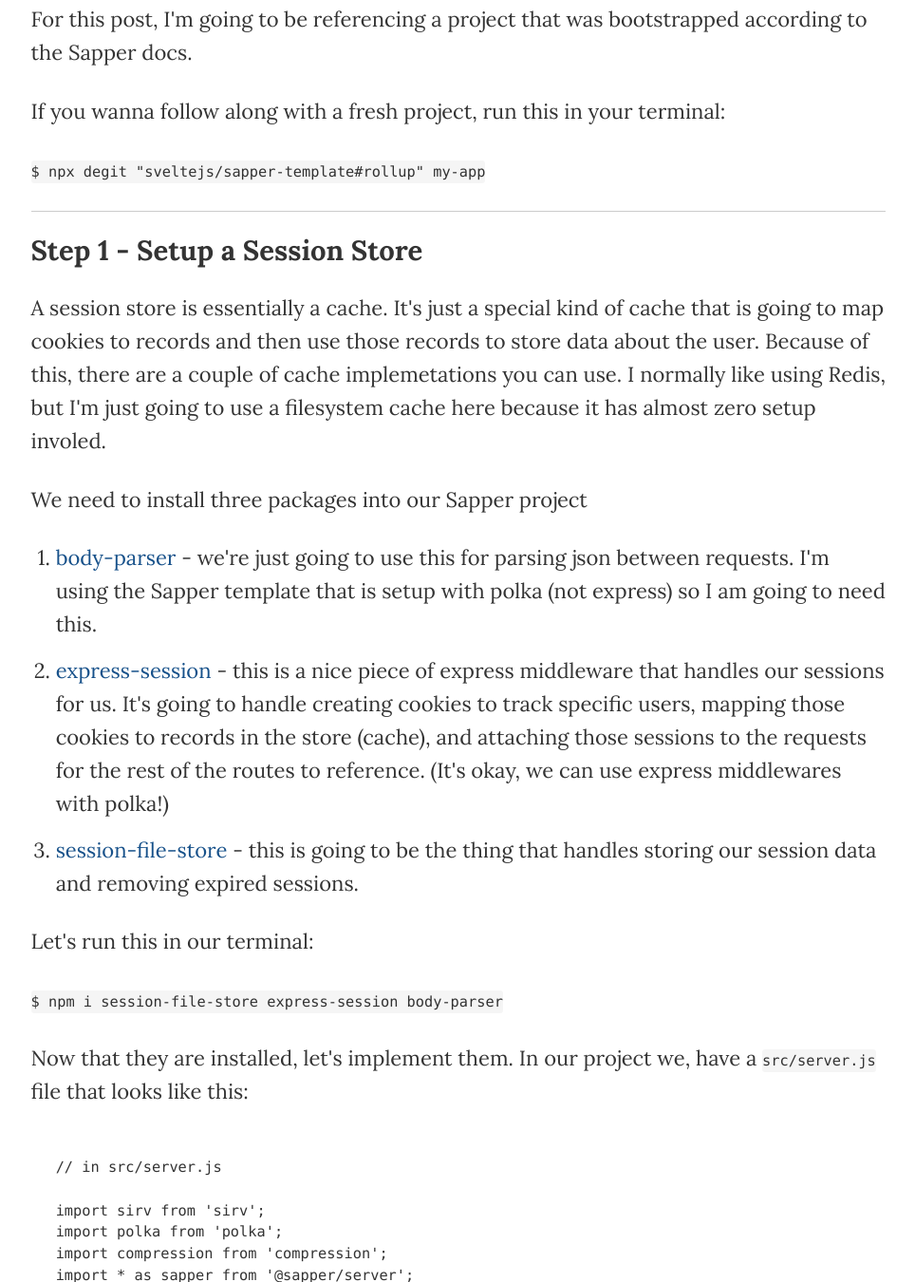
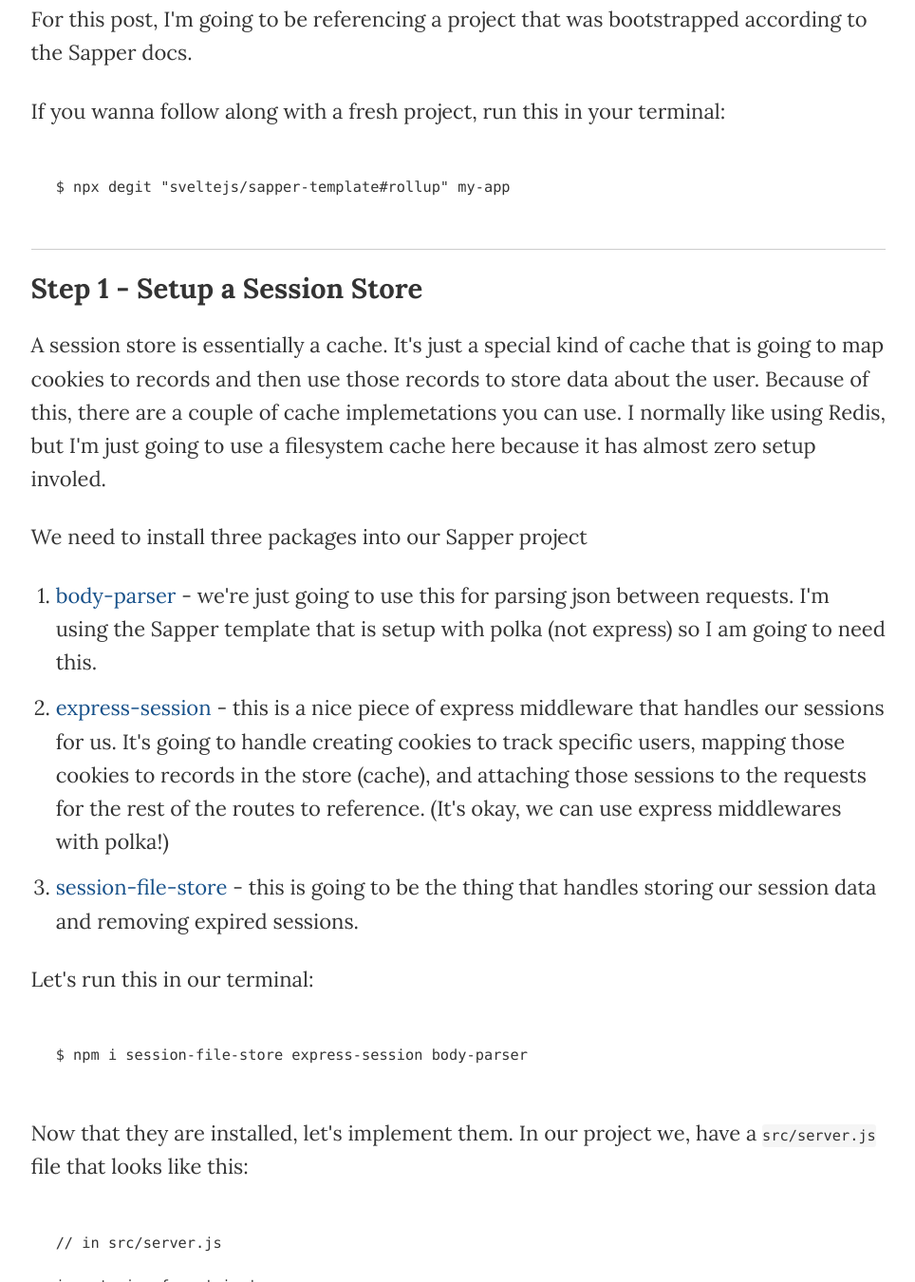
Before and after one commit to mrkutly/blog, a Gatsby site: page /sapper-authenticated-sessions/ in a window 1280 px wide. Shown: the part 4862-6212 px from the top of the page at 95% size, without its empty margins (157-1121 px from the left). Built offline with nearby package versions, Linux system fonts and the light colour scheme; Gatsby itself is replaced by a stand-in of ours; some packages are replaced by stand-ins of ours; code samples lack their colours.

Commit message:
use code blocks for terminal commands

````diff
--- a/src/posts/sapper-authenticated-sessions/index.md
+++ b/src/posts/sapper-authenticated-sessions/index.md
@@ -137,7 +137,9 @@ For this post, I'm going to be referencing a project that was bootstrapped accor
 
 If you wanna follow along with a fresh project, run this in your terminal:
 
-`$ npx degit "sveltejs/sapper-template#rollup" my-app`
+```zsh
+$ npx degit "sveltejs/sapper-template#rollup" my-app
+```
 
 ---
 
@@ -159,7 +161,9 @@ We need to install three packages into our Sapper project
 
 Let's run this in our terminal:
 
-`$ npm i session-file-store express-session body-parser`
+```zsh
+$ npm i session-file-store express-session body-parser
+```
 
 Now that they are installed, let's implement them.
 In our project we, have a `src/server.js` file that looks like this:
````
